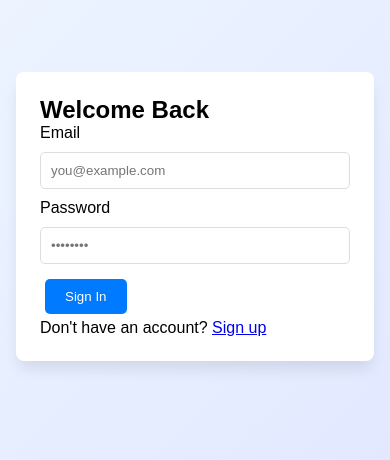
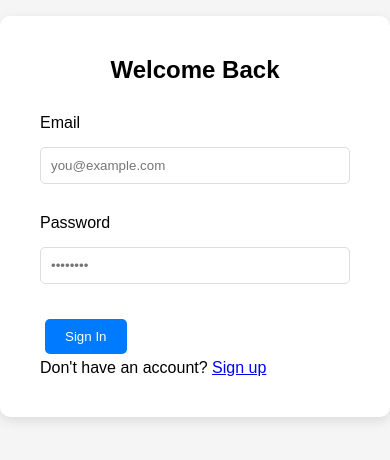
Before and after one commit to IronwallxR5/Let-s_Collab, a React app in the folder frontend/: page /login in a window 390 px wide. Shown: the part 206-666 px from the top of the page. Built offline with nearby package versions, Linux system fonts and the light colour scheme; the HTML template or start-up script is replaced by a standard one.

Commit message:
update login styles

```diff
--- a/frontend/src/pages/LoginPage.css
+++ b/frontend/src/pages/LoginPage.css
@@ -1,93 +1,30 @@
 .login-page {
   min-height: 100vh;
-  background: linear-gradient(135deg, #eff6ff 0%, #e0e7ff 100%);
   display: flex;
+  justify-content: center;
   align-items: center;
-  justify-content: center;
-  padding: 1rem;
 }
 
 .login-card {
-  max-width: 28rem;
+  background: white;
+  padding: 40px;
+  border-radius: 10px;
+  box-shadow: 0 4px 12px rgba(0,0,0,0.1);
+  max-width: 400px;
   width: 100%;
-  background: white;
-  border-radius: 0.5rem;
-  box-shadow: 0 10px 15px -3px rgba(0, 0, 0, 0.1);
-  padding: 2rem;
 }
 
-.login-title {
-  font-size: 1.875rem;
-  font-weight: 700;
+.login-card h2 {
   text-align: center;
-  color: var(--gray-900);
-  margin-bottom: 2rem;
+  margin-bottom: 30px;
 }
 
-.login-form {
-  display: flex;
-  flex-direction: column;
-  gap: 1.5rem;
+.login-card form div {
+  margin-bottom: 20px;
 }
 
-.form-group {
-  display: flex;
-  flex-direction: column;
-}
-
-.form-label {
+.login-card label {
   display: block;
-  font-size: 0.875rem;
-  font-weight: 500;
-  color: var(--gray-700);
-  margin-bottom: 0.5rem;
-}
-
-.form-input {
-  width: 100%;
-  padding: 0.5rem 1rem;
-  border: 1px solid var(--gray-300);
-  border-radius: 0.5rem;
-  font-size: 1rem;
-}
-
-.form-input:focus {
-  outline: 2px solid var(--primary-500);
-  outline-offset: 0;
-  border-color: transparent;
-}
-
-.btn-submit {
-  width: 100%;
-  padding: 0.75rem;
-  background: var(--primary-600);
-  color: white;
-  border-radius: 0.5rem;
-  font-weight: 500;
-  margin-top: 0.5rem;
-}
-
-.btn-submit:hover {
-  background: var(--primary-700);
-}
-
-.signup-link {
-  margin-top: 1.5rem;
-  text-align: center;
-  color: var(--gray-600);
-}
-
-.signup-link a {
-  color: var(--primary-600);
+  margin-bottom: 5px;
   font-weight: 500;
 }
-
-.signup-link a:hover {
-  color: var(--primary-800);
-}
-
-@media (max-width: 640px) {
-  .login-card {
-    padding: 1.5rem;
-  }
-}
```
